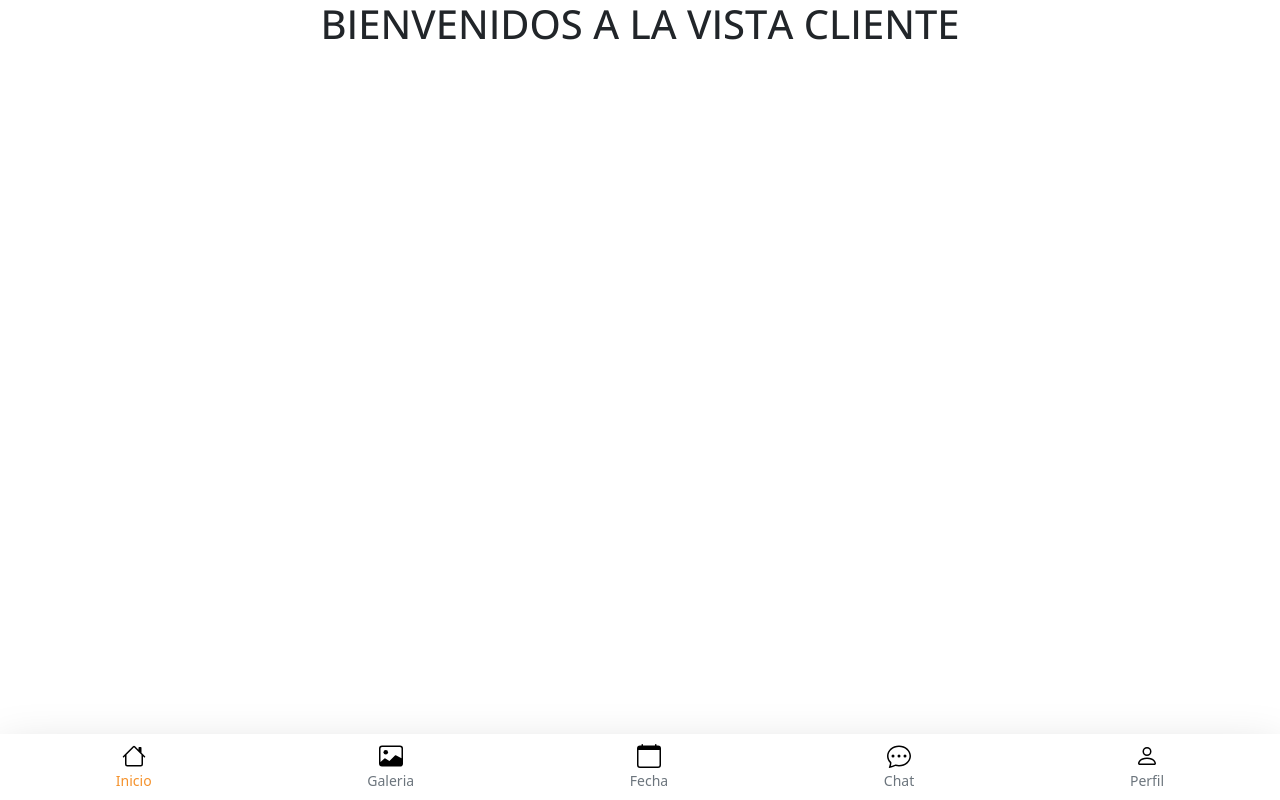
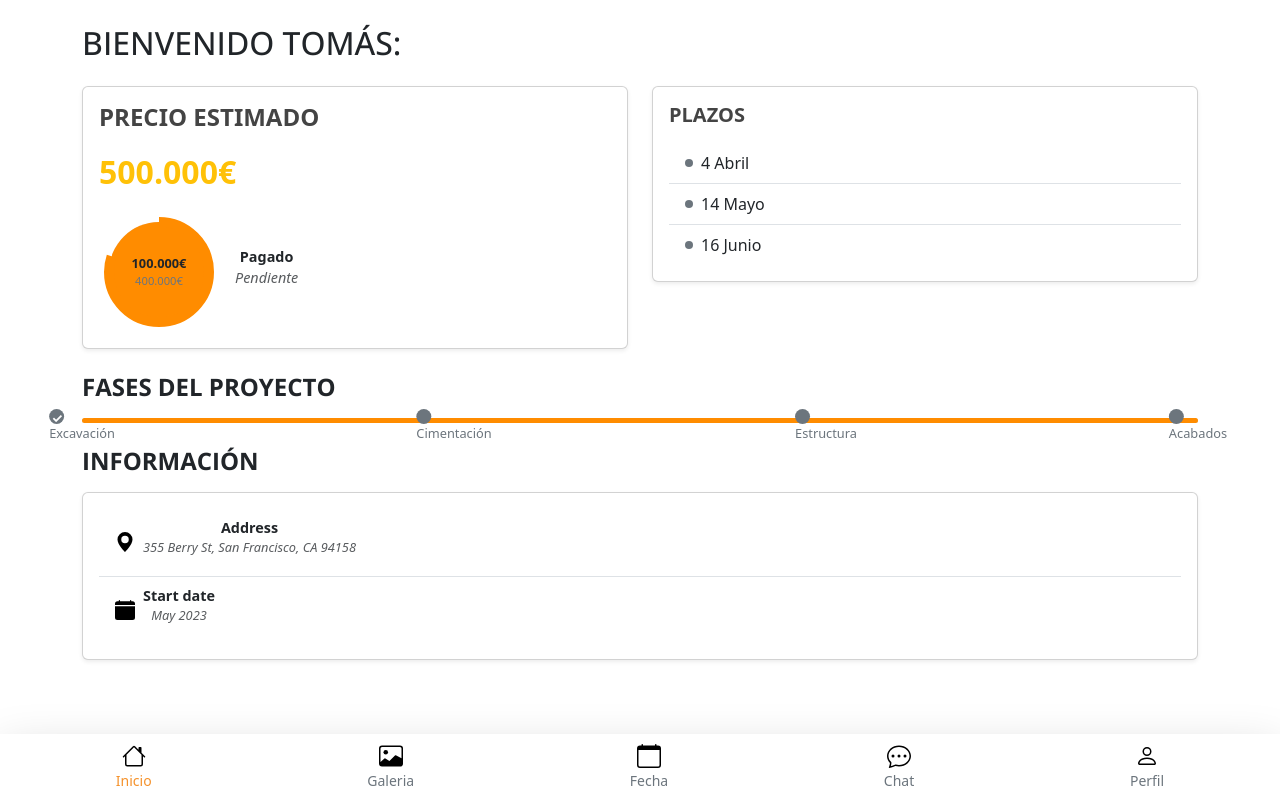
Before and after one commit to adriaanbrl/proyectofrontzimenta, a React (Create React App) app: page /inicio in a window 1280 px wide. Built offline with nearby package versions, Linux system fonts and the light colour scheme.

Commit message:
Concepto Visual pagina Inicio

```diff
--- a/src/components/client/ClientView.js
+++ b/src/components/client/ClientView.js
@@ -1,13 +1,138 @@
 import React from 'react';
+import { Container, Row, Col, Card, ProgressBar, ListGroup } from 'react-bootstrap';
+import { GeoAltFill, CalendarFill } from 'react-bootstrap-icons';
 
 function ClientView() {
+  const estimatedPrice = '500.000€';
+  const paidAmount = '400.000€';
+  const pendingAmount = '100.000€';
+  const paymentProgress = (parseInt(paidAmount.replace(/\./g, '').replace('€', '')) / parseInt(estimatedPrice.replace(/\./g, '').replace('€', ''))) * 100;
+
+  const deadlines = [
+    { date: '4 Abril' },
+    { date: '14 Mayo' },
+    { date: '16 Junio' },
+  ];
+
+  const projectPhases = [
+    { name: 'Excavación', progress: 100 },
+    { name: 'Cimentación', progress: 50 },
+    { name: 'Estructura', progress: 0 },
+    { name: 'Acabados', progress: 0 },
+  ];
+
+  const address = '355 Berry St, San Francisco, CA 94158';
+  const startDate = 'May 2023';
+
   return (
-    <div>
-      <h1>BIENVENIDOS A LA VISTA CLIENTE</h1>
+    <Container className="mt-4">
+      <Row>
+        <Col md={12}>
+          <h2 className="text-start mb-4">BIENVENIDO TOMÁS:</h2>
+        </Col>
+      </Row>
+      <Row>
+        <Col md={6}>
+          <Card className="shadow-sm">
+            <Card.Body>
+              <Card.Title className="fs-4 fw-bold text-start mb-3">PRECIO ESTIMADO</Card.Title>
+              <Card.Text className="fs-2 fw-bold text-warning text-start">{estimatedPrice}</Card.Text>
+              <div className="d-flex align-items-center mt-3">
+                <div className="position-relative" style={{ width: '120px', height: '120px' }}>
+                  <svg width="120" height="120">
+                    <circle cx="60" cy="60" r="50" fill="#e0e0e0" />
+                    <circle cx="60" cy="60" r="50" fill="#ff8c00" stroke="#ff8c00" strokeWidth="10" strokeDasharray={`${paymentProgress * 3.14159 * 2 * 50 / 100} ${3.14159 * 2 * 50}`} transform={`rotate(-90 60 60)`} />
+                  </svg>
+                  <div className="position-absolute top-50 start-50 translate-middle text-center">
+                    <div className="fw-bold" style={{ fontSize: '0.8rem' }}>{pendingAmount}</div>
+                    <div style={{ fontSize: '0.7rem', color: '#6c757d' }}>{paidAmount}</div>
+                  </div>
+                </div>
+                <div className="ms-3">
+                  <div className="fw-bold" style={{ fontSize: '0.9rem' }}>Pagado</div>
+                  <div className="text-muted" style={{ fontSize: '0.9rem' }}>Pendiente</div>
+                </div>
+              </div>
+            </Card.Body>
+          </Card>
+        </Col>
+        <Col md={6}>
+          <Card className="shadow-sm">
+            <Card.Body>
+              <Card.Title className="fs-5 fw-bold text-start mb-3">PLAZOS</Card.Title>
+              <ListGroup variant="flush">
+                {deadlines.map((item, index) => (
+                  <ListGroup.Item key={index} className="d-flex align-items-center">
+                    <div className="rounded-circle bg-secondary me-2" style={{ width: '8px', height: '8px' }}></div>
+                    {item.date}
+                  </ListGroup.Item>
+                ))}
+              </ListGroup>
+            </Card.Body>
+          </Card>
+        </Col>
+      </Row>
 
-    </div>
+      <Row className="mt-4">
+        <Col md={12}>
+          <h2 className="fs-4 fw-bold text-start mb-3">FASES DEL PROYECTO</h2>
+          <div className="d-flex align-items-center position-relative">
+            <div className="progress w-100" style={{ height: '5px', backgroundColor: '#e0e0e0' }}>
+              {projectPhases.map((phase, index) => (
+                <div
+                  key={index}
+                  className="progress-bar"
+                  role="progressbar"
+                  style={{ width: `${phase.progress}%`, backgroundColor: '#ff8c00' }}
+                  aria-valuenow={phase.progress}
+                  aria-valuemin="0"
+                  aria-valuemax="100"
+                ></div>
+              ))}
+            </div>
+            {projectPhases.map((phase, index) => (
+              <div
+                key={index}
+                className="position-absolute text-center"
+                style={{ left: `${index * (100 / (projectPhases.length - 1))}%`, transform: 'translateX(-50%)', bottom: '-20px' }}
+              >
+                <div className="rounded-circle bg-secondary" style={{ width: '15px', height: '15px' }}>
+                  {phase.progress === 100 && <div className="text-white fw-bold" style={{ fontSize: '0.8rem', marginTop: '-2px', marginLeft: '1px' }}>✓</div>}
+                </div>
+                <div style={{ fontSize: '0.8rem', color: '#6c757d' }}>{phase.name}</div>
+              </div>
+            ))}
+          </div>
+        </Col>
+      </Row>
+
+      <Row className="mt-4">
+        <Col md={12}>
+          <h2 className="fs-4 fw-bold text-start mb-3">INFORMACIÓN</h2>
+          <Card className="shadow-sm">
+            <Card.Body>
+              <ListGroup variant="flush">
+                <ListGroup.Item className="d-flex align-items-center">
+                  <GeoAltFill className="me-2 text-secondary" size={20} />
+                  <div>
+                    <div className="fw-bold" style={{ fontSize: '0.9rem' }}>Address</div>
+                    <div className="text-muted" style={{ fontSize: '0.8rem' }}>{address}</div>
+                  </div>
+                </ListGroup.Item>
+                <ListGroup.Item className="d-flex align-items-center">
+                  <CalendarFill className="me-2 text-secondary" size={20} />
+                  <div>
+                    <div className="fw-bold" style={{ fontSize: '0.9rem' }}>Start date</div>
+                    <div className="text-muted" style={{ fontSize: '0.8rem' }}>{startDate}</div>
+                  </div>
+                </ListGroup.Item>
+              </ListGroup>
+            </Card.Body>
+          </Card>
+        </Col>
+      </Row>
+    </Container>
   );
-
 }
 
 export default ClientView;
```
